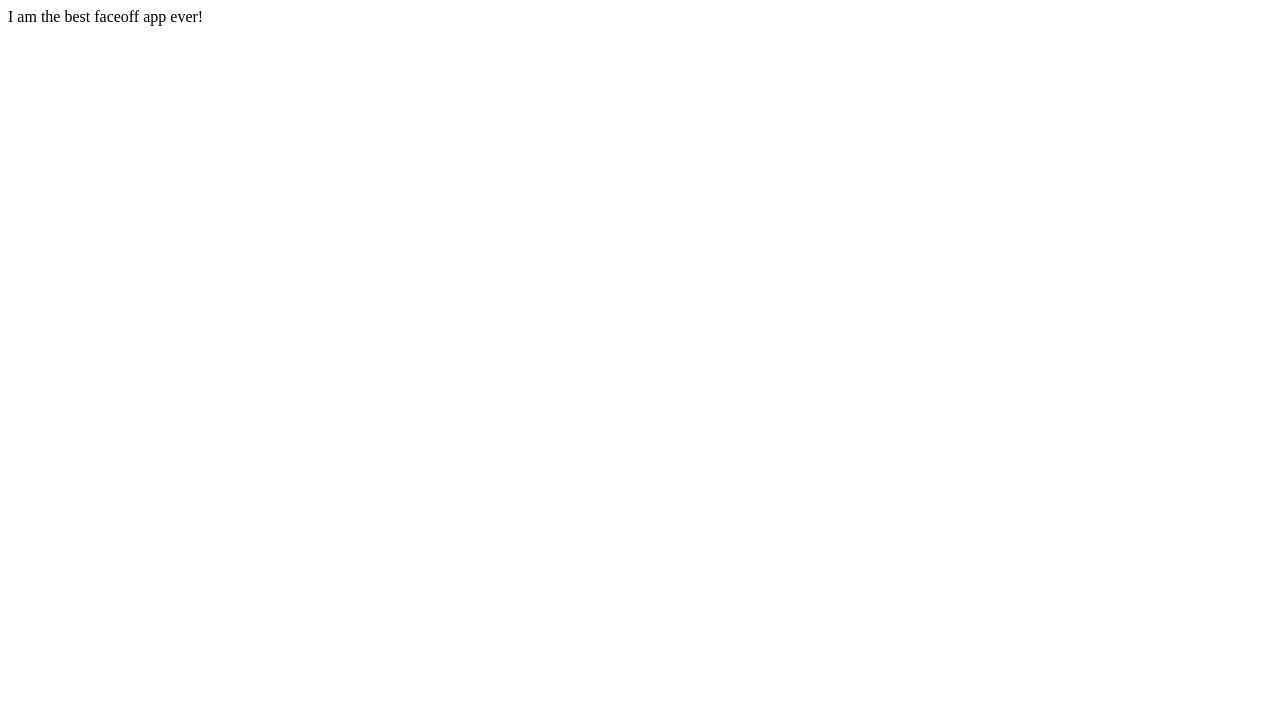
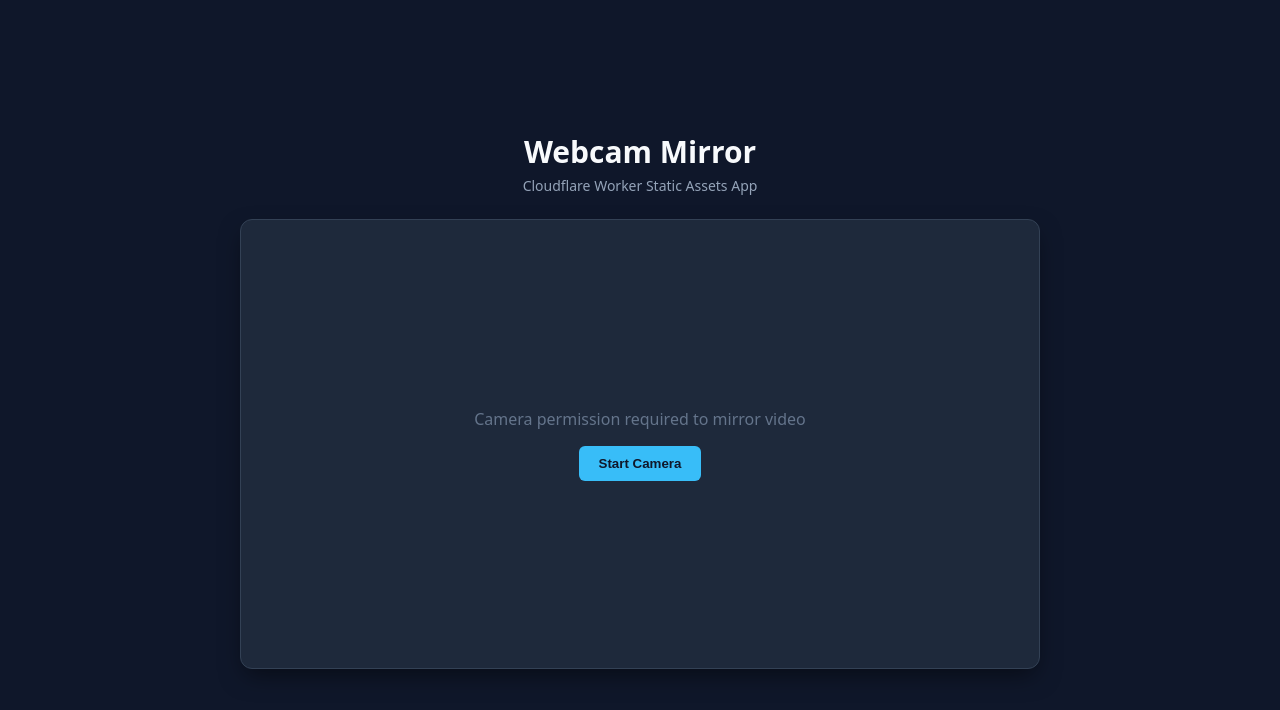
Before and after one commit to rmurakami-rgb/faceoff, a plain HTML site: page index.html in a window 1280 px wide. Drawn offline with Linux system fonts and the light colour scheme.

Commit message:
Add files via upload

```diff
--- a/index.html
+++ b/index.html
@@ -1,9 +1,206 @@
 <!DOCTYPE html>
+<html lang="en">
+<head>
+  <meta charset="UTF-8">
+  <meta name="viewport" content="width=device-width, initial-scale=1.0">
+  <title>Webcam Mirror</title>
+  <style>
+    :root {
+      --bg-color: #0f172a;
+      --card-bg: #1e293b;
+      --text-color: #f8fafc;
+      --accent-color: #38bdf8;
+    }
 
-<html>
+    * {
+      box-sizing: border-box;
+      margin: 0;
+      padding: 0;
+    }
 
+    body {
+      font-family: system-ui, -apple-system, BlinkMacSystemFont, 'Segoe UI', Roboto, sans-serif;
+      background-color: var(--bg-color);
+      color: var(--text-color);
+      min-height: 100vh;
+      display: flex;
+      flex-direction: column;
+      align-items: center;
+      justify-content: center;
+      padding: 1.5rem;
+    }
+
+    header {
+      margin-bottom: 1.5rem;
+      text-align: center;
+    }
+
+    h1 {
+      font-size: 1.875rem;
+      font-weight: 700;
+      color: var(--text-color);
+    }
+
+    p.subtitle {
+      font-size: 0.875rem;
+      color: #94a3b8;
+      margin-top: 0.25rem;
+    }
+
+    .viewport-container {
+      position: relative;
+      width: 100%;
+      max-width: 800px;
+      aspect-ratio: 16 / 9;
+      background-color: var(--card-bg);
+      border-radius: 12px;
+      overflow: hidden;
+      box-shadow: 0 10px 25px -5px rgba(0, 0, 0, 0.5);
+      border: 1px solid #334155;
+      display: flex;
+      align-items: center;
+      justify-content: center;
+    }
+
+    video {
+      position: absolute;
+      width: 100%;
+      height: 100%;
+      object-fit: cover;
+      transform: scaleX(-1);
+      display: none;
+    }
+
+    canvas {
+      position: absolute;
+      top: 0;
+      left: 0;
+      width: 100%;
+      height: 100%;
+      object-fit: cover;
+      transform: scaleX(-1);
+    }
+
+    .placeholder {
+      display: flex;
+      flex-direction: column;
+      align-items: center;
+      gap: 1rem;
+      color: #64748b;
+      text-align: center;
+      padding: 1rem;
+    }
+
+    .btn {
+      background-color: var(--accent-color);
+      color: #0f172a;
+      font-weight: 600;
+      padding: 0.625rem 1.25rem;
+      border-radius: 6px;
+      border: none;
+      cursor: pointer;
+      transition: background-color 0.2s, transform 0.1s;
+    }
+
+    .btn:hover {
+      background-color: #7dd3fc;
+    }
+
+    .btn:active {
+      transform: scale(0.98);
+    }
+  </style>
+
+  <!-- MediaPipe dependencies (ready for un-commenting when you add landmarks later) -->
+  <!--
+  <script src="https://cdn.jsdelivr.net/npm/@mediapipe/camera_utils/camera_utils.js" crossorigin="anonymous"></script>
+  <script src="https://cdn.jsdelivr.net/npm/@mediapipe/face_mesh/face_mesh.js" crossorigin="anonymous"></script>
+  -->
+</head>
 <body>
-  I am the best faceoff app ever!
+
+  <header>
+    <h1>Webcam Mirror</h1>
+    <p class="subtitle">Cloudflare Worker Static Assets App</p>
+  </header>
+
+  <div class="viewport-container" id="viewport">
+    <div class="placeholder" id="placeholder">
+      <p>Camera permission required to mirror video</p>
+      <button class="btn" id="startBtn">Start Camera</button>
+    </div>
+
+    <!-- Hidden raw video element -->
+    <video id="webcam" autoplay playsinline muted></video>
+
+    <!-- Canvas for rendering mirror feed & future MediaPipe landmarks -->
+    <canvas id="output_canvas"></canvas>
+  </div>
+
+  <script>
+    const videoElement = document.getElementById('webcam');
+    const canvasElement = document.getElementById('output_canvas');
+    const canvasCtx = canvasElement.getContext('2d');
+    const startBtn = document.getElementById('startBtn');
+    const placeholder = document.getElementById('placeholder');
+
+    let isStreaming = false;
+
+    async function startCamera() {
+      try {
+        const stream = await navigator.mediaDevices.getUserMedia({
+          video: {
+            width: { ideal: 1280 },
+            height: { ideal: 720 },
+            facingMode: 'user'
+          },
+          audio: false
+        });
+
+        videoElement.srcObject = stream;
+        await videoElement.play();
+
+        placeholder.style.display = 'none';
+        isStreaming = true;
+
+        resizeCanvas();
+        window.addEventListener('resize', resizeCanvas);
+
+        requestAnimationFrame(renderLoop);
+      } catch (err) {
+        console.error('Error accessing webcam:', err);
+        alert('Could not access webcam. Please check browser permissions.');
+      }
+    }
+
+    function resizeCanvas() {
+      if (videoElement.videoWidth && videoElement.videoHeight) {
+        canvasElement.width = videoElement.videoWidth;
+        canvasElement.height = videoElement.videoHeight;
+      }
+    }
+
+    function renderLoop() {
+      if (!isStreaming) return;
+
+      if (canvasElement.width !== videoElement.videoWidth) {
+        resizeCanvas();
+      }
+
+      canvasCtx.save();
+      canvasCtx.clearRect(0, 0, canvasElement.width, canvasElement.height);
+      canvasCtx.drawImage(videoElement, 0, 0, canvasElement.width, canvasElement.height);
+
+      // ==============================================================
+      // FUTURE MEDIAPIPE LANDMARK DRAWING GOES HERE
+      // ==============================================================
+
+      canvasCtx.restore();
+
+      requestAnimationFrame(renderLoop);
+    }
+
+    startBtn.addEventListener('click', startCamera);
+  </script>
 </body>
-
 </html>
--- /dev/null
+++ b/index.js
@@ -0,0 +1,6 @@
+export default {
+  async fetch(request, env) {
+    // Serves static files from the ./public directory configured in wrangler.toml
+    return env.ASSETS.fetch(request);
+  },
+};
```
Also changed, not shown: 1 other file.
